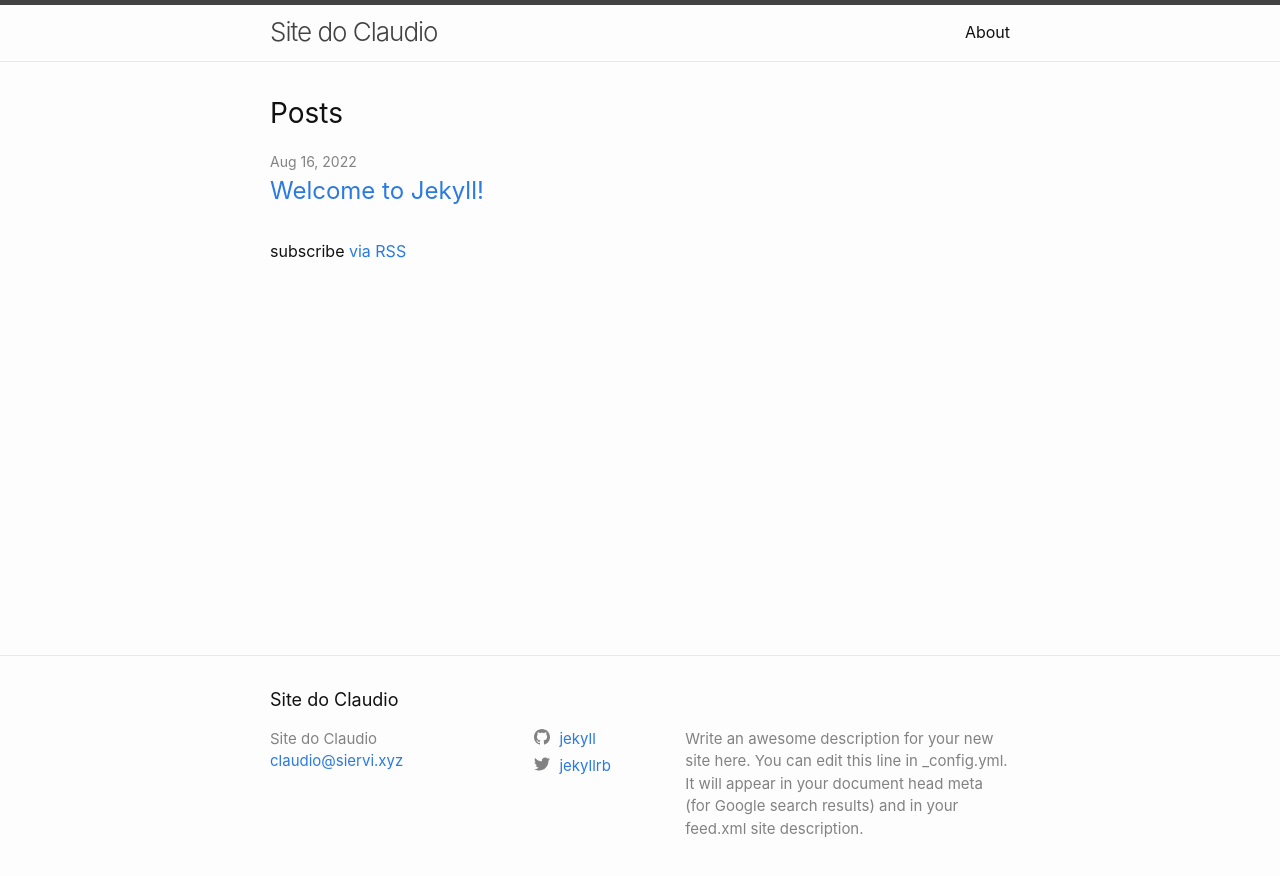
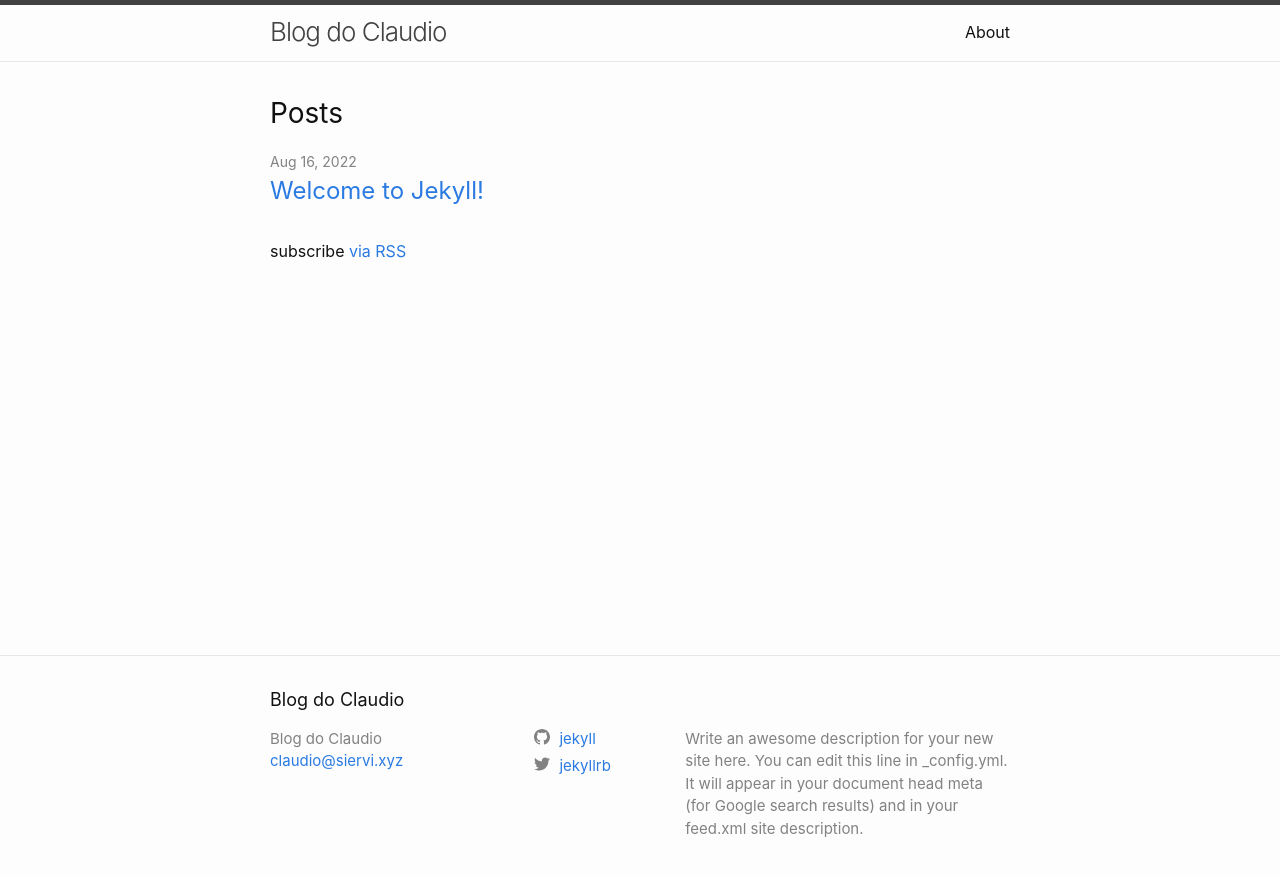
Before and after one commit to ClaudioSiervi/personal-website, a Jekyll site: the page built from index.markdown, in a window 1280 px wide. Shown: the top 876 px of the page. Built offline with Jekyll 4.4.1, drawn with Linux system fonts in a browser that asks for light colours.

Commit message:
hotfix/remove minima theme from _config to render local static files

```diff
--- a/Gemfile
+++ b/Gemfile
@@ -9,7 +9,7 @@ source "https://rubygems.org"
 # Happy Jekylling!
 gem "jekyll", "~> 4.2.2"
 # This is the default theme for new Jekyll sites. You may change this to anything you like.
-gem "minima", "~> 2.5"
+# gem "minima", "~> 2.5"
 # If you want to use GitHub Pages, remove the "gem "jekyll"" above and
 # uncomment the line below. To upgrade, run `bundle update github-pages`.
 # gem "github-pages", group: :jekyll_plugins
--- a/_config.yml
+++ b/_config.yml
@@ -18,7 +18,7 @@
 # You can create any custom variable you would like, and they will be accessible
 # in the templates via {{ site.myvariable }}.
 
-title: Site do Claudio
+title: Blog do Claudio
 email: claudio@siervi.xyz
 description: >- # this means to ignore newlines until "baseurl:"
   Write an awesome description for your new site here. You can edit this
```
Also changed, not shown: Gemfile.lock.
